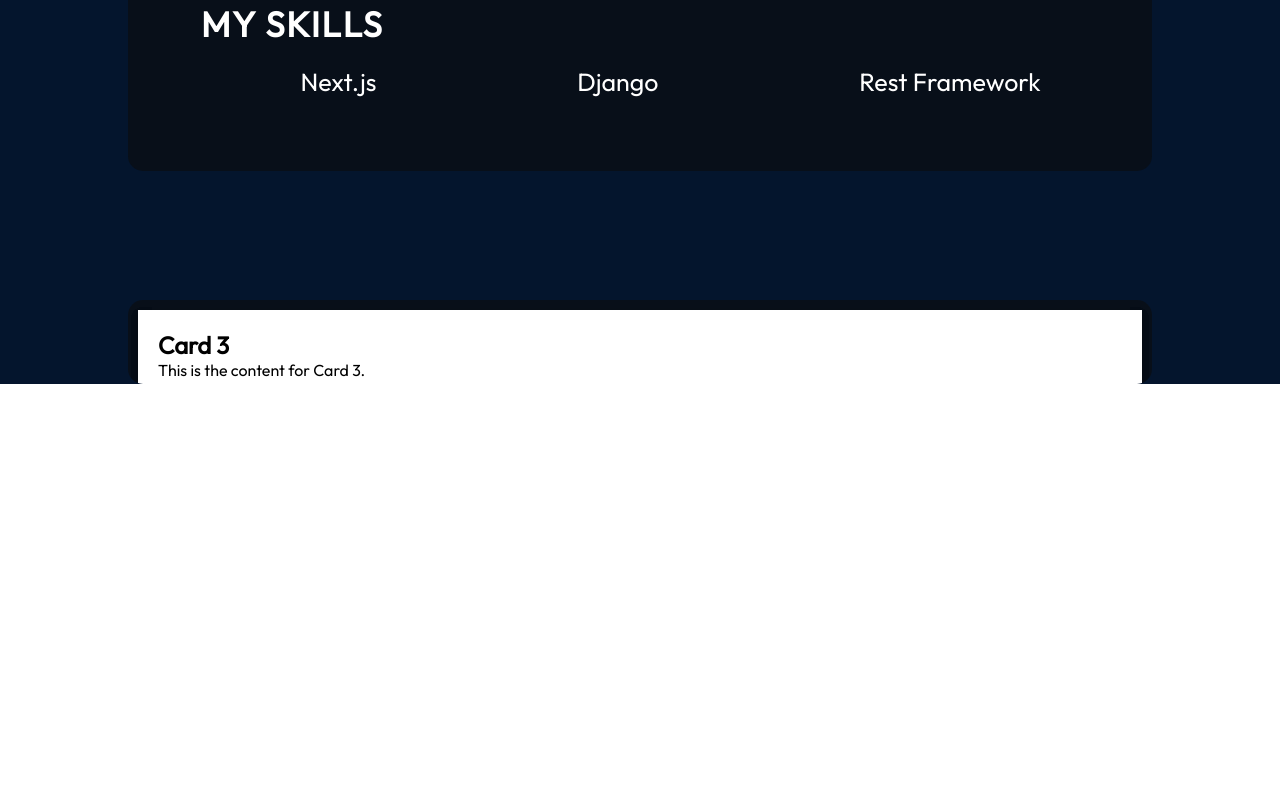
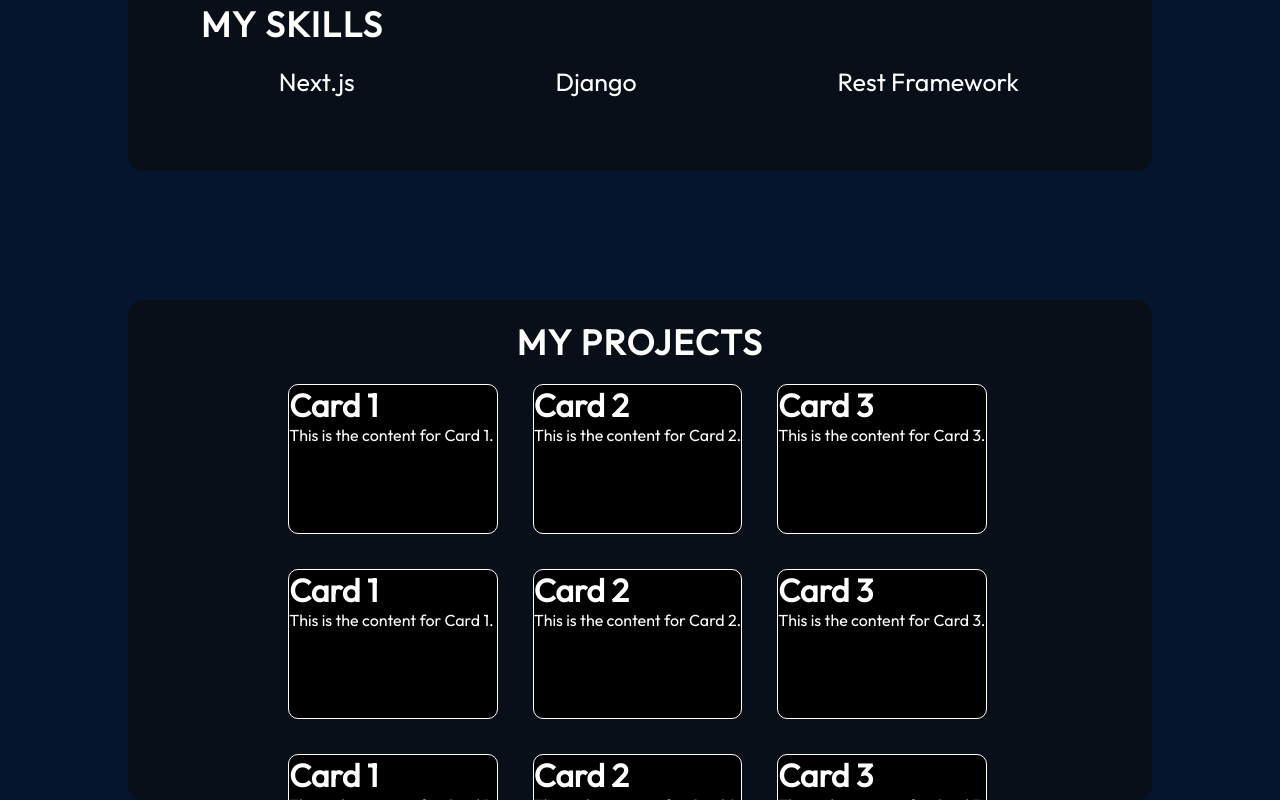
Before and after one commit to ApeX1112/portfolio, a React (Vite) app: page / in a window 1280 px wide. Shown: the part 1381-2181 px from the top of the page. Before the commit the page ends 1765 px from the top, so only its background shows below. Built offline with nearby package versions, Linux system fonts and the light colour scheme.

Commit message:
add cards

```diff
--- a/src/Components/Projects/Projects.css
+++ b/src/Components/Projects/Projects.css
@@ -13,6 +13,7 @@
     display: flex;
     flex-direction: column;
     align-items: center;
+
 }
 .projects-title{
     color:#fff;
@@ -21,19 +22,28 @@
     letter-spacing: 1.75px;
     text-transform: uppercase;
 }
-.card {
-    position: absolute;
-    top: 0;
-    left: 0;
-    right: 0;
-    background-color: white;
-    box-shadow: 0 4px 8px rgba(0,0,0,0.1);
-    margin: 10px;
-    padding: 20px;
-    transition: transform 0.3s ease-in-out;
-    height: 300px;
-  }
+.project-title{
+  color: #fff;
 
-  .card h2, .card p {
-    margin: 0;
-  }
+}
+.project-content{
+  color: #fff;
+}
+.card{
+  background-color: rgb(0, 0, 0);
+  margin-bottom: 5px;
+  margin-right: 5px;
+  border: 1px solid white;
+  border-radius: 10px;
+  height: 150px;
+}
+.grid{
+  display: grid;
+  grid-template-columns:repeat(3,1fr);
+  margin-top: 20px;
+  gap:30px;
+  height: 1000px;
+}
+.card:hover{
+  transform: scale(1.32,1.45);
+}
--- a/src/Components/Projects/Projects.jsx
+++ b/src/Components/Projects/Projects.jsx
@@ -7,38 +7,33 @@
         { title: "Card 1", content: "This is the content for Card 1." },
         { title: "Card 2", content: "This is the content for Card 2." },
         { title: "Card 3", content: "This is the content for Card 3." },
+        { title: "Card 1", content: "This is the content for Card 1." },
+        { title: "Card 2", content: "This is the content for Card 2." },
+        { title: "Card 3", content: "This is the content for Card 3." },
+        { title: "Card 1", content: "This is the content for Card 1." },
+        { title: "Card 2", content: "This is the content for Card 2." },
+        { title: "Card 3", content: "This is the content for Card 3." },
       ];
 
-      const containerRef = useRef(null);
-      useEffect(() => {
-        const container = containerRef.current;
-        if (!container) return;
 
-        const handleScroll = () => {
-          const { scrollTop } = container;
-          const cards = container.querySelectorAll('.card');
-
-          cards.forEach((card, index) => {
-            if (scrollTop > (index * 100)) {
-              card.style.transform = `translateY(${scrollTop - index * 100}px)`;
-              card.style.zIndex = 1000 - index;
-            }
-          });
-        };
-
-        container.addEventListener('scroll', handleScroll);
-        return () => container.removeEventListener('scroll', handleScroll);
-      }, []);
 
       return (
-        <div ref={containerRef} className='projects-container'>
+        <div  className='projects-container'>
           <h1 className='projects-title'>My projects</h1>
-          {cardData.map((card, index) => (
-            <div className='card' key={index}>
-              <h2>{card.title}</h2>
-              <p>{card.content}</p>
-            </div>
-          ))}
+          <div className='grid'>
+
+          {cardData.map((project)=>{
+            return (
+            <>
+              <div className='card'>
+              <h1 className='project-title'>{project.title}</h1>
+
+              <p className='project-content'>{project.content}</p>
+              </div>
+            </>
+            )
+          })}
+          </div>
         </div>
       );
 }
```
